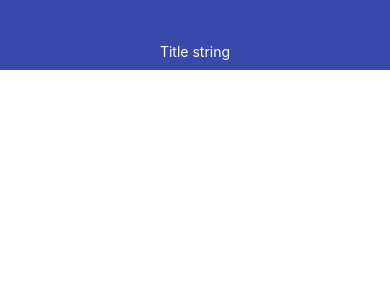
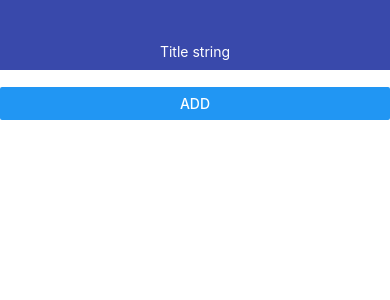
Before and after one commit to dn9506/rnCheck, a React Native app: screen / in a window 390 px wide. Shown: the top 300 px of the page. Built offline with nearby package versions, Linux system fonts and the light colour scheme.

Commit message:
Add AddTodo.tsx

```diff
--- a/App.tsx
+++ b/App.tsx
@@ -1,11 +1,13 @@
 import { StatusBar } from 'expo-status-bar';
 import { StyleSheet, Text, View } from 'react-native';
+import { AddTodo } from './src/AddTodo';
 import { Navbar } from './src/Navbar';
 
 export default function App() {
   return (
     <View style={styles.container}>
             <Navbar title = "Title string"/>
+            <AddTodo />
     </View>
   );
 }
--- /dev/null
+++ b/src/AddTodo.tsx
@@ -0,0 +1,19 @@
+import React from "react";
+import { View, StyleSheet, TextInput, Button } from "react-native";
+
+export const AddTodo:React.FC = (props) => {
+    return (
+        <View style={styles.block}>
+            <TextInput />
+            <Button title="Add" />
+
+        </View>
+    )
+}
+
+const styles = StyleSheet.create({
+    block:{
+
+    }
+
+})
```
